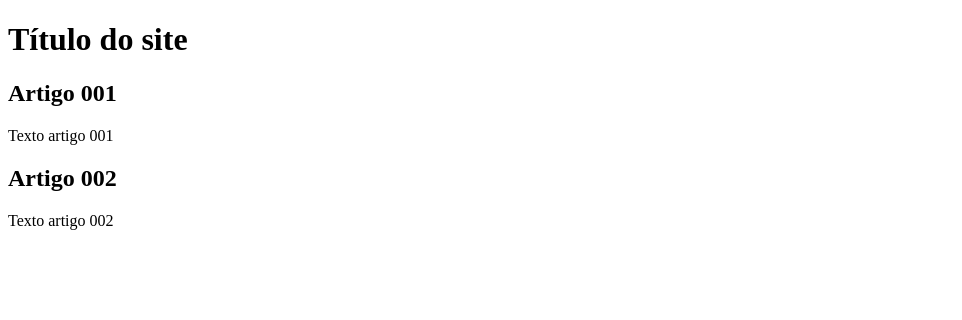
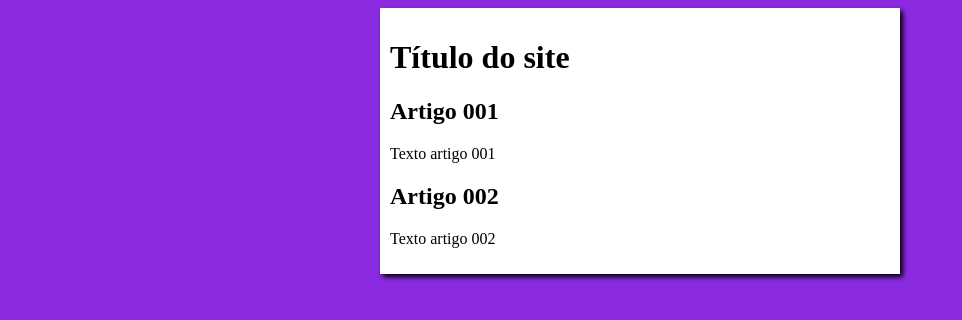
Before and after one commit to OFurlano/projeto-site, a plain HTML site: page index.html in a window 1280 px wide. Shown: the whole page, without its empty margins (0-962 px from the left). Drawn offline with Linux system fonts and the light colour scheme.

Commit message:
iniciei o design

```diff
--- /dev/null
+++ b/estilos/style.css
@@ -0,0 +1,15 @@
+{
+    font-family:arial;
+    font-size:16px;
+}
+
+body{
+    background-color: blueviolet;
+}
+main{
+    background-color: white;
+    width: 500px;
+    margin: auto;
+    padding: 10px;
+    box-shadow: 3px 3px 5px rgba(0,0,0, 473);
+}
--- a/index.html
+++ b/index.html
@@ -5,6 +5,7 @@
     <meta http-equiv="X-UA-Compatible" content="IE=edge">
     <meta name="viewport" content="width=device-width, initial-scale=1.0">
     <title>Titulo do site</title>
+    <link rel="stylesheet" href="estilos/style.css">
 </head>
 <body>
     <main>
```
